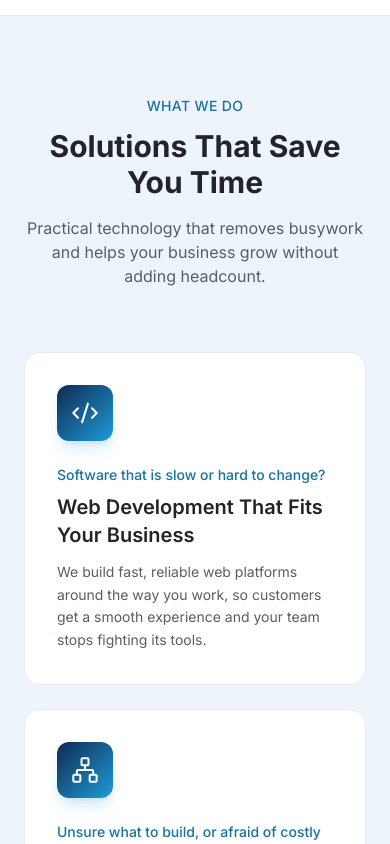
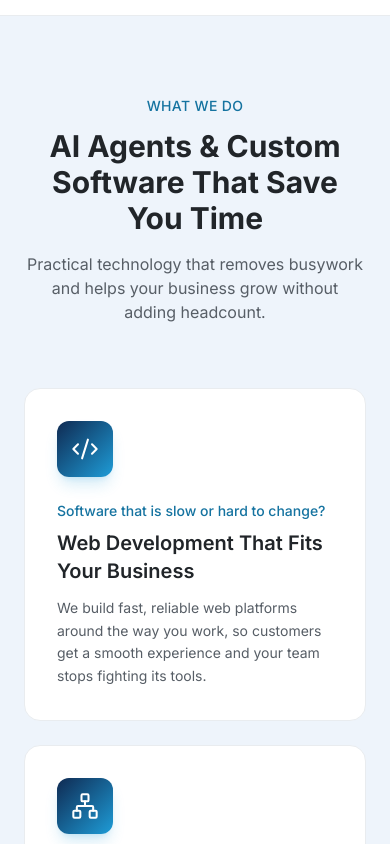
Before and after one commit to dulshan300/corescale-web, a Nuxt app: page / in a window 390 px wide. Shown: the part 1260-2104 px from the top of the page. Built offline with nearby package versions, Linux system fonts and the light colour scheme.

Commit message:
feat: enhance SEO and accessibility across multiple pages, update service links, and improve content clarity

```diff
--- a/app/app.vue
+++ b/app/app.vue
@@ -18,6 +18,7 @@ useHead({
         '@context': 'https://schema.org',
         '@type': 'Organization',
         name: 'Corescale',
+        description: 'Corescale builds custom web apps and AI agents that automate repetitive work for startups and growing businesses.',
         url: 'https://corescale.dev',
         logo: 'https://corescale.dev/logo-full.png',
         email: 'info@corescale.dev',
--- a/app/components/AppFooter.vue
+++ b/app/components/AppFooter.vue
@@ -18,10 +18,10 @@
         <div>
           <h3 class="font-semibold text-dark-900 mb-3 text-sm">Services</h3>
           <ul class="space-y-2">
-            <li><NuxtLink to="/services" class="text-sm text-dark-700 hover:text-brand-900 transition-colors">Web Development</NuxtLink></li>
-            <li><NuxtLink to="/services" class="text-sm text-dark-700 hover:text-brand-900 transition-colors">Solution Architecture</NuxtLink></li>
-            <li><NuxtLink to="/services" class="text-sm text-dark-700 hover:text-brand-900 transition-colors">Custom AI Agents</NuxtLink></li>
-            <li><NuxtLink to="/services" class="text-sm text-dark-700 hover:text-brand-900 transition-colors">Digital Transformation</NuxtLink></li>
+            <li><NuxtLink to="/services#web-development" class="text-sm text-dark-700 hover:text-brand-900 transition-colors">Web Development</NuxtLink></li>
+            <li><NuxtLink to="/services#solution-architecture" class="text-sm text-dark-700 hover:text-brand-900 transition-colors">Solution Architecture</NuxtLink></li>
+            <li><NuxtLink to="/services#ai-agents" class="text-sm text-dark-700 hover:text-brand-900 transition-colors">Custom AI Agents</NuxtLink></li>
+            <li><NuxtLink to="/services#digital-transformation" class="text-sm text-dark-700 hover:text-brand-900 transition-colors">Digital Transformation</NuxtLink></li>
           </ul>
         </div>
 
--- a/app/pages/about.vue
+++ b/app/pages/about.vue
@@ -128,7 +128,7 @@
 import { Code2, Bot, Building2 } from 'lucide-vue-next'
 
 useSeoMeta({
-  title: 'About | Corescale',
+  title: 'About Corescale | Web & AI Development from Sri Lanka',
   description: 'Learn about Corescale - our mission, values, and expertise in web development, solution architecture, and custom AI agents.',
 })
 
--- a/app/pages/index.vue
+++ b/app/pages/index.vue
@@ -64,16 +64,17 @@
       <div class="container-custom">
         <div class="text-center mb-16">
           <span class="text-accent-700 text-sm font-medium tracking-wide uppercase mb-3 block">What We Do</span>
-          <h2 class="text-3xl md:text-4xl font-bold mb-4 text-dark-900">Solutions That Save You Time</h2>
+          <h2 class="text-3xl md:text-4xl font-bold mb-4 text-dark-900">AI Agents &amp; Custom Software That Save You Time</h2>
           <p class="text-dark-500 max-w-xl mx-auto">
             Practical technology that removes busywork and helps your business grow without adding headcount.
           </p>
         </div>
         <div class="grid grid-cols-1 md:grid-cols-3 gap-6">
-          <div
+          <NuxtLink
             v-for="service in services"
             :key="service.title"
-            class="group relative bg-white border border-dark-200 rounded-2xl p-8 hover:border-accent-500/30 hover:shadow-xl hover:shadow-accent-500/5 transition-all duration-300"
+            :to="`/services#${service.slug}`"
+            class="group relative block bg-white border border-dark-200 rounded-2xl p-8 hover:border-accent-500/30 hover:shadow-xl hover:shadow-accent-500/5 transition-all duration-300"
           >
             <div class="w-14 h-14 bg-gradient-to-br from-brand-900 to-accent-500 text-white rounded-xl flex items-center justify-center mb-6 shadow-lg shadow-accent-500/20 group-hover:scale-105 transition-transform">
               <component :is="service.icon" class="w-7 h-7" :stroke-width="1.75" />
@@ -86,7 +87,7 @@
                 <path stroke-linecap="round" stroke-linejoin="round" stroke-width="2" d="M17 8l4 4m0 0l-4 4m4-4H3" />
               </svg>
             </div>
-          </div>
+          </NuxtLink>
         </div>
         <div class="text-center mt-12">
           <NuxtLink to="/services" class="btn-secondary inline-flex items-center gap-2">
@@ -164,7 +165,7 @@
                   </svg>
                 </div>
                 <div>
-                  <h4 class="font-semibold text-dark-900 mb-1">{{ point.title }}</h4>
+                  <h3 class="font-semibold text-dark-900 mb-1">{{ point.title }}</h3>
                   <p class="text-dark-500 text-sm">{{ point.description }}</p>
                 </div>
               </div>
@@ -231,7 +232,7 @@ import { Code2, Network, Bot, Search, ClipboardList, Hammer, Rocket, HeartHandsh
 
 
 useSeoMeta({
-  title: 'Corescale | Web Development, Solution Architecture & AI Agents',
+  title: 'Custom Web Apps & AI Agents for Startups | Corescale',
   description: 'Corescale builds custom web apps and AI agents that automate repetitive work, helping startups and growing businesses boost productivity.',
 })
 
@@ -263,18 +264,21 @@ const platforms = [
 
 const services = [
   {
+    slug: 'web-development',
     icon: Code2,
     pain: 'Software that is slow or hard to change?',
     title: 'Web Development That Fits Your Business',
     description: 'We build fast, reliable web platforms around the way you work, so customers get a smooth experience and your team stops fighting its tools.',
   },
   {
+    slug: 'solution-architecture',
     icon: Network,
     pain: 'Unsure what to build, or afraid of costly mistakes?',
     title: 'A Clear Plan Before You Build',
     description: 'We turn your goals into a simple, proven blueprint, so you invest once, avoid rework, and can grow with confidence.',
   },
   {
+    slug: 'ai-agents',
     icon: Bot,
     pain: 'Your team loses hours to repetitive admin work?',
     title: 'Automate the Busywork with AI Agents',
--- a/app/pages/services.vue
+++ b/app/pages/services.vue
@@ -3,7 +3,7 @@
     <!-- Hero -->
     <section class="bg-gradient-to-b from-brand-50 to-white section-padding pt-32 pb-16">
       <div class="container-custom">
-        <h1 class="text-4xl md:text-5xl font-bold mb-4 text-dark-900">Our Services</h1>
+        <h1 class="text-4xl md:text-5xl font-bold mb-4 text-dark-900">Web Development &amp; AI Agent Services</h1>
         <p class="text-dark-500 text-lg max-w-2xl">
           Practical technology that helps startups and growing businesses save time and get more done.
         </p>
@@ -15,8 +15,9 @@
       <div class="container-custom space-y-16">
         <div
           v-for="(service, index) in services"
+          :id="service.slug"
           :key="service.title"
-          class="grid grid-cols-1 lg:grid-cols-2 gap-12 items-center"
+          class="grid grid-cols-1 lg:grid-cols-2 gap-12 items-center scroll-mt-28"
           :class="{ 'lg:flex-row-reverse': index % 2 === 1 }"
         >
           <div :class="{ 'lg:order-2': index % 2 === 1 }">
@@ -85,8 +86,8 @@
 
 <script setup lang="ts">
 useSeoMeta({
-  title: 'Services | Corescale',
-  description: 'Web application development, solution architecture, custom AI agents, and digital transformation services by Corescale.',
+  title: 'Web Development & AI Agent Services | Corescale',
+  description: 'Web app development, solution architecture, custom AI agents, and digital transformation that help startups and growing businesses save time.',
 })
 
 const faqs = [
@@ -147,6 +148,7 @@ useHead({
 
 const services = [
   {
+    slug: 'web-development',
     illustration: 'web' as const,
     tag: 'Development',
     title: 'Web Application Development',
@@ -162,6 +164,7 @@ const services = [
     ],
   },
   {
+    slug: 'solution-architecture',
     illustration: 'architecture' as const,
     tag: 'Architecture',
     title: 'Solution Architecture & Consulting',
@@ -176,6 +179,7 @@ const services = [
     ],
   },
   {
+    slug: 'ai-agents',
     illustration: 'ai' as const,
     tag: 'Automation',
     title: 'Custom AI Agents',
@@ -190,6 +194,7 @@ const services = [
     ],
   },
   {
+    slug: 'digital-transformation',
     illustration: 'transformation' as const,
     tag: 'Digital',
     title: 'Digital Transformation',
--- a/nuxt.config.ts
+++ b/nuxt.config.ts
@@ -7,13 +7,14 @@ export default defineNuxtConfig({
 
   app: {
     head: {
-      title: 'Corescale | Web Development, Solution Architecture & AI Agents',
+      htmlAttrs: { lang: 'en' },
+      title: 'Custom Web Apps & AI Agents for Startups | Corescale',
       charset: 'utf-8',
       viewport: 'width=device-width, initial-scale=1',
       meta: [
         { name: 'description', content: 'Corescale builds custom web apps and AI agents that automate repetitive work, helping startups and growing businesses boost productivity.' },
         { name: 'keywords', content: 'custom AI agents, AI automation for business, web development for startups, workflow automation, solution architecture, Laravel development, FastAPI development, Python, PHP, software development, digital transformation, Corescale' },
-        { property: 'og:title', content: 'Corescale | Web Development, Solution Architecture & AI Agents' },
+        { property: 'og:title', content: 'Custom Web Apps & AI Agents for Startups | Corescale' },
         { property: 'og:description', content: 'Custom web apps and AI agents that help startups and growing businesses save time and get more done.' },
         { property: 'og:type', content: 'website' },
         { property: 'og:url', content: 'https://corescale.dev' },
```
Also changed, not shown: app/pages/contact.vue (+5 -5 lines).
